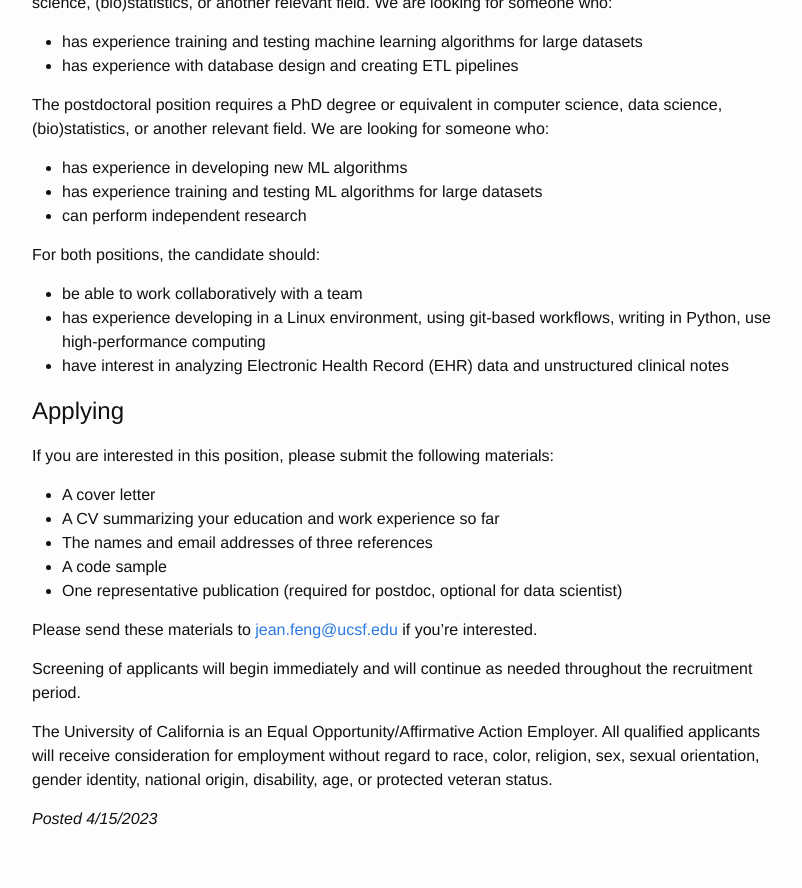
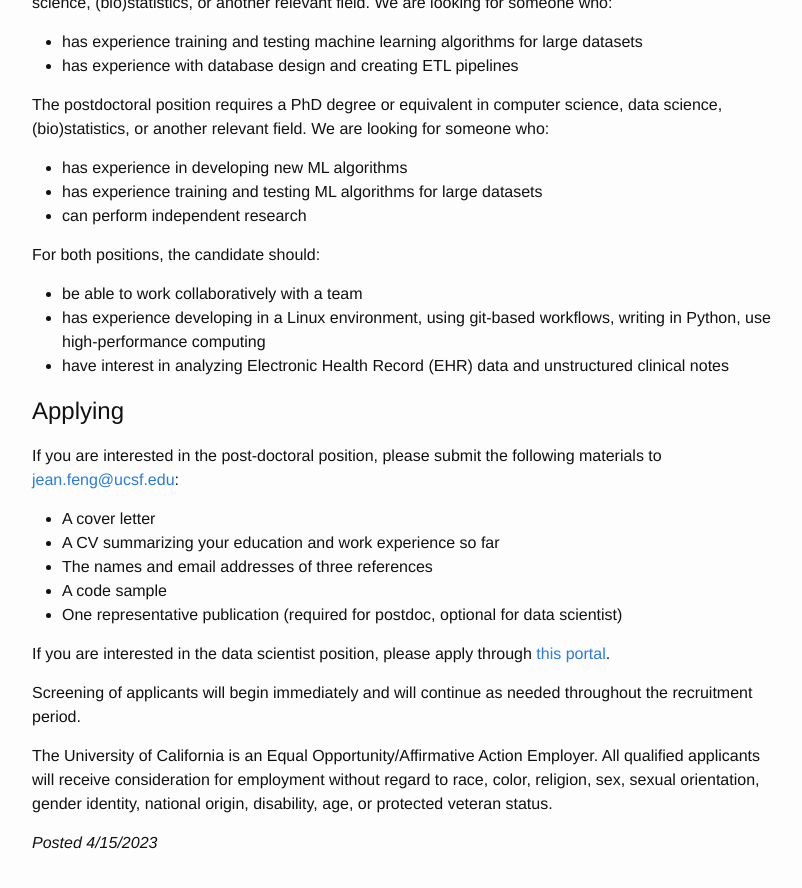
Before and after one commit to jjfeng/jjfeng.github.io, a Jekyll site: the page built from joining.md, in a window 1280 px wide and 900 px high, scrolled down 922 px. Shown: the top 888 px of the window, without its empty margins (238-1040 px from the left). Built offline with Jekyll 4.4.1, drawn with Linux system fonts in a browser that asks for light colours.

Commit message:
update links

```diff
--- a/joining.md
+++ b/joining.md
@@ -45,15 +45,7 @@ For both positions, the candidate should:
 * have interest in analyzing Electronic Health Record (EHR) data and unstructured clinical notes
 
 ## Applying
-If you are interested in this position, please submit the following materials:
-* A cover letter
-* A CV summarizing your education and work experience so far
-* The names and email addresses of three references
-* A code sample
-* One representative publication (required for postdoc, optional for data scientist)
-
-
-Please send these materials to
+If you are interested in the post-doctoral position, please submit the following materials to
 <script type="text/javascript" language="javascript">
 <!--
 // Email obfuscator script 2.1 by Tim Williams, University of Arizona
@@ -77,8 +69,15 @@ Please send these materials to
 document.write("<a href='mailto:"+link+"'>"+link+"</a>")
 }
 //-->
-</script><noscript>Sorry, you need Javascript on to email me.</noscript>
- if you're interested.
+</script><noscript>Sorry, you need Javascript on to email me.</noscript>:
+* A cover letter
+* A CV summarizing your education and work experience so far
+* The names and email addresses of three references
+* A code sample
+* One representative publication (required for postdoc, optional for data scientist)
+
+If you are interested in the data scientist position, please apply through [this portal](https://sjobs.brassring.com/TGnewUI/Search/home/HomeWithPreLoad?partnerid=6495&siteid=5861&PageType=JobDetails&jobid=3414283).
+
 
 Screening of applicants will begin immediately and will continue as needed throughout the recruitment period.
 
```
